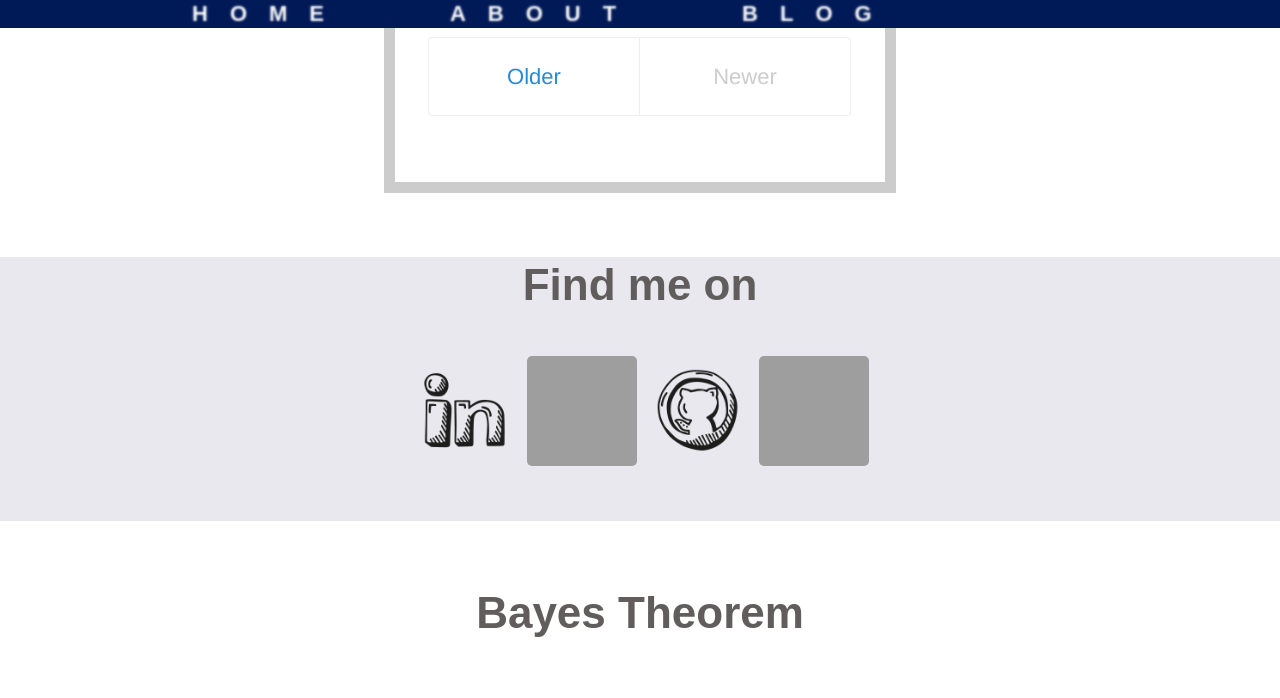
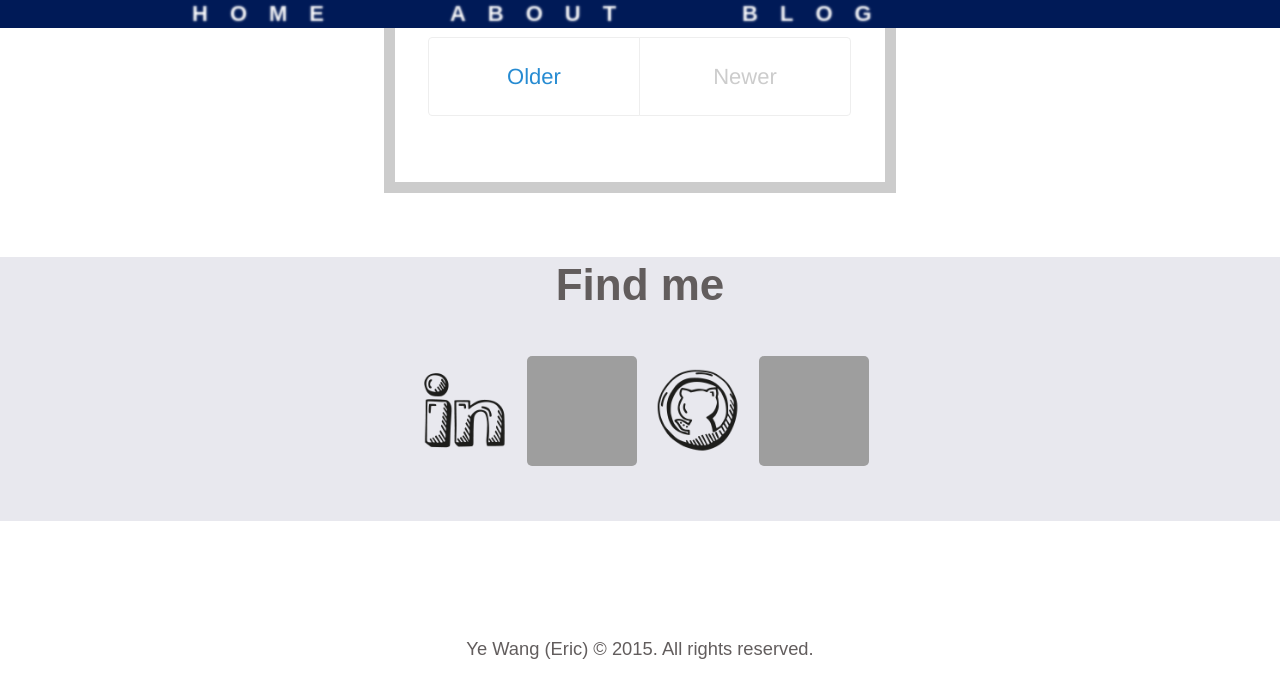
Before and after one commit to ericyewang/ericyewang.github.io, a Jekyll site: the page built from index.html, in a window 1280 px wide and 900 px high, scrolled down 678 px. Shown: the top 698 px of the window. Built offline with Jekyll 4.4.1, drawn with Linux system fonts in a browser that asks for light colours; the list of posts is cut into pages by our own code; comment, search, counter and statistics services are not loaded; after the commit the page ends 1342 px from its top, so only the background shows below that; grey boxes are pictures that could not be loaded.

Commit message:
Update index.html

```diff
--- a/index.html
+++ b/index.html
@@ -51,7 +51,7 @@ title: Home
 <!-- Social Network -->
 <div class="jumbotron2">
 <div class="container-home">
-  <h1>Find me on</h1>
+  <h1>Find me</h1>
     <div class="soci-logo">
       <a href="https://www.linkedin.com/in/ericyewang"><img id="link" src="/asset/linkedin_128_128.png" alt="linkedin"></a></div>
     <div class="soci-logo"><a href="https://plus.google.com/101432152708144293021"><img id="goog" src="/asset/googleplus_128_128.png" alt="google plus"></a></div>
@@ -59,10 +59,3 @@ title: Home
     <div class="soci-logo"><a href="http://weibo.com/morning1night"><img id="sina" src="/asset/sinablogweibo_128_128.png" alt="sinablogweibo"></a></div>
   </div>
   </div>
-
-<!-- Bayesian Statistics -->
-<div class="jumbotron1">
-<div class="container-home">
-  <h1>Bayes Theorem</h1>
-  </div>
-  </div>
```
